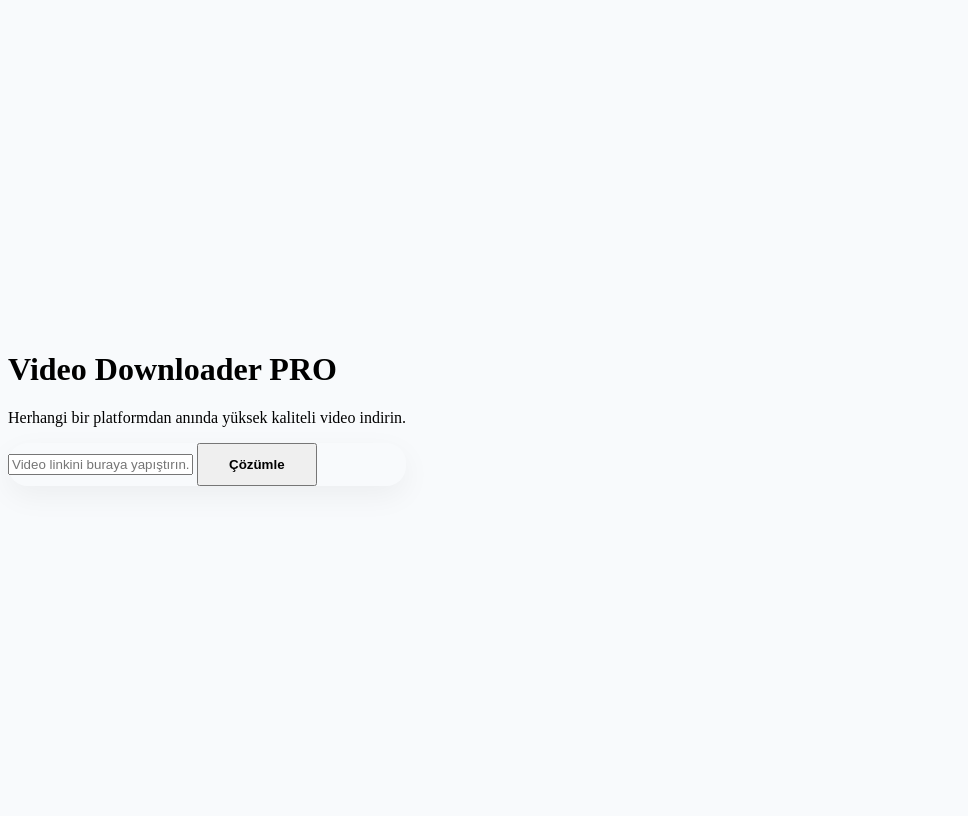
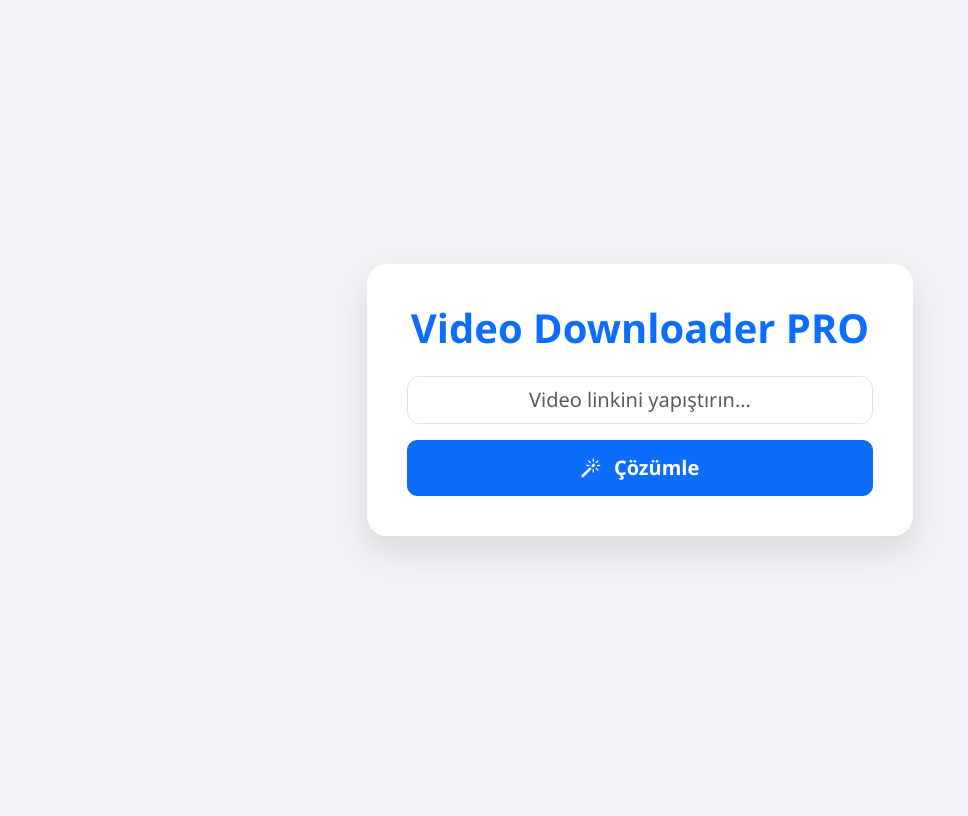
Before and after one commit to alperenklc5/server, a Flask app: page / in a window 1280 px wide. Shown: the whole page, without its empty margins (0-968 px from the left). After the commit the page ends 551 px from the top, so only its background shows below. Run offline with Flask 3, Linux system fonts and the light colour scheme.

Commit message:
Update index.html

```diff
--- a/templates/index.html
+++ b/templates/index.html
@@ -3,45 +3,40 @@
 <head>
     <meta charset="UTF-8">
     <meta name="viewport" content="width=device-width, initial-scale=1.0">
-    <title>Video Downloader PRO - Hızlı & Ücretsiz</title>
-    <a id="downloadLink" href="javascript:void(0)" target="_blank" class="btn btn-success btn-lg w-100 shadow-sm" style="display: none; border-radius: 10px;">
-    <i class="bi bi-download me-2"></i> Hemen İndir (MP4)
-    </a>
+    <title>Video Downloader PRO</title>
+    <link href="https://cdn.jsdelivr.net/npm/bootstrap@5.3.0/dist/css/bootstrap.min.css" rel="stylesheet">
+    <link rel="stylesheet" href="https://cdn.jsdelivr.net/npm/bootstrap-icons@1.11.1/font/bootstrap-icons.css">
     <style>
-        body { background-color: #f8fafc; font-fahrmily: 'Inter', sans-serif; min-height: 100vh; display: flex; align-items: center; }
-        .main-card { border: none; border-radius: 20px; box-shadow: 0 10px 30px rgba(0,0,0,0.05); }
-        .input-group { border-radius: 12px; overflow: hidden; }
-        .btn-extract { padding: 12px 30px; font-weight: 600; }
-        #previewCard { border-radius: 15px; border: 1px solid #e2e8f0; transition: all 0.3s ease; }
+        body { background-color: #f0f2f5; font-family: 'Segoe UI', Tahoma, Geneva, Verdana, sans-serif; min-height: 100vh; display: flex; align-items: center; }
+        .download-card { border: none; border-radius: 20px; box-shadow: 0 15px 35px rgba(0,0,0,0.1); background: white; padding: 40px; }
+        .btn-extract { border-radius: 10px; font-weight: 600; padding: 12px 25px; }
+        #downloadLink { border-radius: 12px; font-weight: bold; transition: transform 0.2s; }
+        #downloadLink:hover { transform: scale(1.02); }
     </style>
 </head>
 <body>
 
     <div class="container">
         <div class="row justify-content-center">
-            <div class="col-md-7">
-                <div class="text-center mb-5">
-                    <h1 class="fw-bold text-dark">Video Downloader PRO</h1>
-                    <p class="text-muted">Herhangi bir platformdan anında yüksek kaliteli video indirin.</p>
+            <div class="col-md-6">
+                <div class="download-card text-center">
+                    <h1 class="mb-4 fw-bold text-primary">Video Downloader PRO</h1>
+
+                    <form id="downloadForm">
+                        <div class="mb-3">
+                            <input type="text" id="urlInput" class="form-control form-control-lg text-center" placeholder="Video linkini yapıştırın..." required style="border-radius: 12px;">
                         </div>
-
-                <div class="card main-card p-4">
-                    <form id="downloadForm">
-                        <div class="input-group mb-3 shadow-sm">
-                            <input type="text" id="urlInput" class="form-control form-control-lg border-0" placeholder="Video linkini buraya yapıştırın..." required>
-                            <button class="btn btn-primary btn-extract" type="submit" id="fetchBtn">
+                        <button type="submit" id="fetchBtn" class="btn btn-primary btn-lg w-100 btn-extract">
                             <i class="bi bi-magic me-2"></i> Çözümle
                         </button>
-                        </div>
                     </form>
 
-                    <div id="status" class="mt-3 text-center" style="display: none; font-weight: 500;"></div>
+                    <div id="status" class="mt-4" style="display: none;"></div>
 
-                    <div id="previewCard" class="mt-4 p-4 bg-light text-center" style="display: none;">
-                        <i class="bi bi-check-circle-fill text-success mb-2" style="font-size: 2rem;"></i>
-                        <h5 id="videoTitle" class="mb-4 fw-bold text-truncate">Video Başlığı</h5>
-                        <a id="downloadLink" href="#" target="_blank" class="btn btn-success btn-lg w-100 shadow-sm" style="border-radius: 10px;">
-                            <i class="bi bi-download me-2"></i> Hemen İndir (MP4)
+                    <div id="previewCard" class="mt-4" style="display: none;">
+                        <h5 id="videoTitle" class="text-dark mb-4 fw-bold">Video Hazır!</h5>
+                        <a id="downloadLink" href="javascript:void(0)" target="_blank" class="btn btn-success btn-lg w-100 shadow">
+                            <i class="bi bi-cloud-arrow-down-fill me-2"></i> Videoyu İndir (MP4)
                         </a>
                     </div>
                 </div>
@@ -51,8 +46,7 @@
 
     <script>
     document.addEventListener('DOMContentLoaded', () => {
-    // Kodun çalıştığını teyit etmek için konsola yazı basalım
-    console.log("SİSTEM GÜNCEL: Versiyon 2.1 devrede!");
+        console.log("SİSTEM GÜNCEL: Versiyon 2.2 Aktif!");
 
         const downloadForm = document.getElementById('downloadForm');
 
@@ -66,10 +60,10 @@
                 const previewCard = document.getElementById('previewCard');
                 const downloadLink = document.getElementById('downloadLink');
 
-            // Ekran Hazırlığı
+                // UI Hazırlığı
                 status.style.display = 'block';
-            status.style.color = '#3b82f6';
-            status.innerHTML = '<div class="spinner-border spinner-border-sm me-2"></div> Video işleniyor...';
+                status.style.color = '#0d6efd';
+                status.innerHTML = '<div class="spinner-border spinner-border-sm me-2"></div> İşlem yapılıyor...';
                 fetchBtn.disabled = true;
                 previewCard.style.display = 'none';
 
@@ -83,24 +77,26 @@
                     const data = await response.json();
 
                     if (data.status === "success") {
-                   const dLink = document.getElementById('downloadLink');
-                   dLink.href = data.url;
-                   dLink.style.display = 'block'; // Butonu görünür yap
-                   dLink.target = "_blank"; // Videoyu yeni sekmede açması için
-                   dLink.rel = "noopener noreferrer"; // Güvenlik için
+                        status.style.display = 'none';
+                        document.getElementById('videoTitle').innerText = data.title;
+
+                        // Linki butona enjekte et
+                        downloadLink.href = data.url;
+
+                        previewCard.style.display = 'block';
                     } else {
-                    status.style.color = '#dc2626';
-                    status.innerHTML = 'Hata: ' + data.message;
+                        status.style.color = '#dc3545';
+                        status.innerHTML = '<i class="bi bi-exclamation-triangle-fill"></i> Hata: ' + data.message;
                     }
                 } catch (error) {
-                status.style.color = '#dc2626';
-                status.innerHTML = 'Sunucu bağlantı hatası!';
+                    status.style.color = '#dc3545';
+                    status.innerHTML = 'Bağlantı kesildi!';
                 } finally {
                     fetchBtn.disabled = false;
                 }
             });
         }
-}); // <--- İşte buralarda bir parantez eksikti!
+    });
     </script>
 </body>
 </html>
```
Lines whose indentation alone changed are shown as unchanged.
